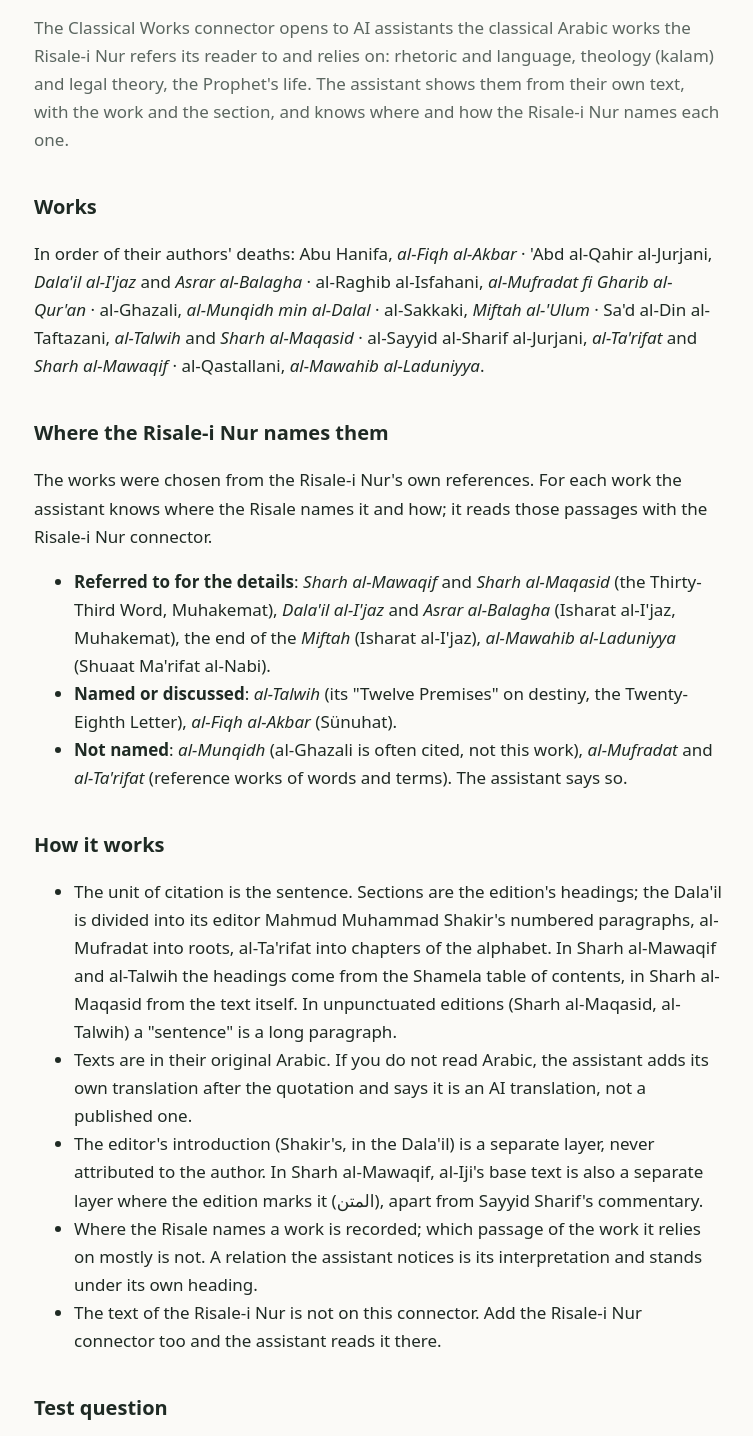
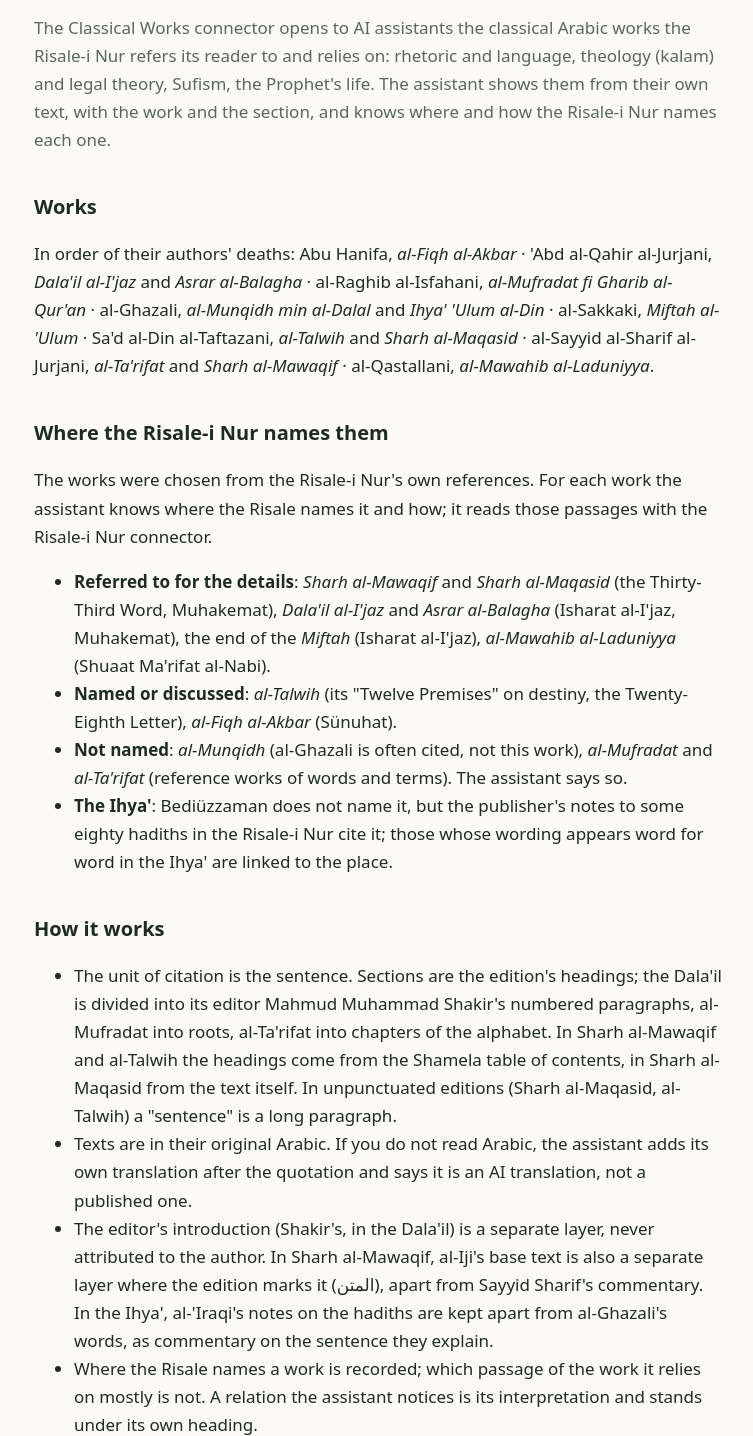
Before and after one commit to fatihebrarinan/risale-mcp, a plain HTML site: page site/en/classical.html in a window 1280 px wide. Shown: the part 145-1581 px from the top of the page, without its empty margins (262-1015 px from the left). Drawn offline with Linux system fonts and the light colour scheme.

Commit message:
E5 bitti: KAYIT, PLANLAR (Biten, Şimdi, sıra), CLAUDE.md; İhyâ site ve taslaklarda; eklenti metinleri
Co-Authored-By: Claude Opus 5.5 <noreply@anthropic.com>
Claude-Session: https://claude.ai/code/session_01X9Bo3Av9zZEpecunvZ4jvM

```diff
--- a/site/en/classical.html
+++ b/site/en/classical.html
@@ -38,10 +38,10 @@
 </nav>
 
 <h1>Classical Works</h1>
-<p class="lead">The Classical Works connector opens to AI assistants the classical Arabic works the Risale-i Nur refers its reader to and relies on: rhetoric and language, theology (kalam) and legal theory, the Prophet's life. The assistant shows them from their own text, with the work and the section, and knows where and how the Risale-i Nur names each one.</p>
+<p class="lead">The Classical Works connector opens to AI assistants the classical Arabic works the Risale-i Nur refers its reader to and relies on: rhetoric and language, theology (kalam) and legal theory, Sufism, the Prophet's life. The assistant shows them from their own text, with the work and the section, and knows where and how the Risale-i Nur names each one.</p>
 
 <h2>Works</h2>
-<p>In order of their authors' deaths: Abu Hanifa, <em>al-Fiqh al-Akbar</em> · 'Abd al-Qahir al-Jurjani, <em>Dala'il al-I'jaz</em> and <em>Asrar al-Balagha</em> · al-Raghib al-Isfahani, <em>al-Mufradat fi Gharib al-Qur'an</em> · al-Ghazali, <em>al-Munqidh min al-Dalal</em> · al-Sakkaki, <em>Miftah al-'Ulum</em> · Sa'd al-Din al-Taftazani, <em>al-Talwih</em> and <em>Sharh al-Maqasid</em> · al-Sayyid al-Sharif al-Jurjani, <em>al-Ta'rifat</em> and <em>Sharh al-Mawaqif</em> · al-Qastallani, <em>al-Mawahib al-Laduniyya</em>.</p>
+<p>In order of their authors' deaths: Abu Hanifa, <em>al-Fiqh al-Akbar</em> · 'Abd al-Qahir al-Jurjani, <em>Dala'il al-I'jaz</em> and <em>Asrar al-Balagha</em> · al-Raghib al-Isfahani, <em>al-Mufradat fi Gharib al-Qur'an</em> · al-Ghazali, <em>al-Munqidh min al-Dalal</em> and <em>Ihya' 'Ulum al-Din</em> · al-Sakkaki, <em>Miftah al-'Ulum</em> · Sa'd al-Din al-Taftazani, <em>al-Talwih</em> and <em>Sharh al-Maqasid</em> · al-Sayyid al-Sharif al-Jurjani, <em>al-Ta'rifat</em> and <em>Sharh al-Mawaqif</em> · al-Qastallani, <em>al-Mawahib al-Laduniyya</em>.</p>
 
 <h2>Where the Risale-i Nur names them</h2>
 <p>The works were chosen from the Risale-i Nur's own references. For each work the assistant knows where the Risale names it and how; it reads those passages with the Risale-i Nur connector.</p>
@@ -49,13 +49,14 @@
 <li><strong>Referred to for the details</strong>: <em>Sharh al-Mawaqif</em> and <em>Sharh al-Maqasid</em> (the Thirty-Third Word, Muhakemat), <em>Dala'il al-I'jaz</em> and <em>Asrar al-Balagha</em> (Isharat al-I'jaz, Muhakemat), the end of the <em>Miftah</em> (Isharat al-I'jaz), <em>al-Mawahib al-Laduniyya</em> (Shuaat Ma'rifat al-Nabi).</li>
 <li><strong>Named or discussed</strong>: <em>al-Talwih</em> (its "Twelve Premises" on destiny, the Twenty-Eighth Letter), <em>al-Fiqh al-Akbar</em> (Sünuhat).</li>
 <li><strong>Not named</strong>: <em>al-Munqidh</em> (al-Ghazali is often cited, not this work), <em>al-Mufradat</em> and <em>al-Ta'rifat</em> (reference works of words and terms). The assistant says so.</li>
+<li><strong>The Ihya'</strong>: Bediüzzaman does not name it, but the publisher's notes to some eighty hadiths in the Risale-i Nur cite it; those whose wording appears word for word in the Ihya' are linked to the place.</li>
 </ul>
 
 <h2>How it works</h2>
 <ul>
   <li>The unit of citation is the sentence. Sections are the edition's headings; the Dala'il is divided into its editor Mahmud Muhammad Shakir's numbered paragraphs, al-Mufradat into roots, al-Ta'rifat into chapters of the alphabet. In Sharh al-Mawaqif and al-Talwih the headings come from the Shamela table of contents, in Sharh al-Maqasid from the text itself. In unpunctuated editions (Sharh al-Maqasid, al-Talwih) a "sentence" is a long paragraph.</li>
   <li>Texts are in their original Arabic. If you do not read Arabic, the assistant adds its own translation after the quotation and says it is an AI translation, not a published one.</li>
-  <li>The editor's introduction (Shakir's, in the Dala'il) is a separate layer, never attributed to the author. In Sharh al-Mawaqif, al-Iji's base text is also a separate layer where the edition marks it (المتن), apart from Sayyid Sharif's commentary.</li>
+  <li>The editor's introduction (Shakir's, in the Dala'il) is a separate layer, never attributed to the author. In Sharh al-Mawaqif, al-Iji's base text is also a separate layer where the edition marks it (المتن), apart from Sayyid Sharif's commentary. In the Ihya', al-'Iraqi's notes on the hadiths are kept apart from al-Ghazali's words, as commentary on the sentence they explain.</li>
   <li>Where the Risale names a work is recorded; which passage of the work it relies on mostly is not. A relation the assistant notices is its interpretation and stands under its own heading.</li>
   <li>The text of the Risale-i Nur is not on this connector. Add the Risale-i Nur connector too and the assistant reads it there.</li>
 </ul>
```
Also changed, not shown: site/en/index.html (+1 -1 lines), site/index.html (+1 -1 lines), site/klasik.html (+4 -3 lines), 7 other files.
